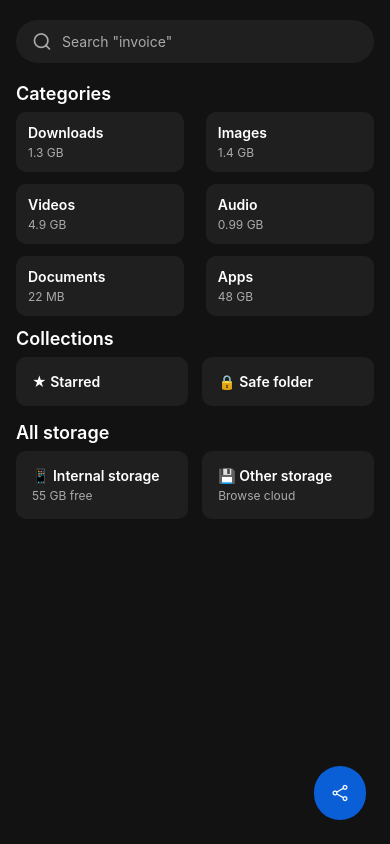
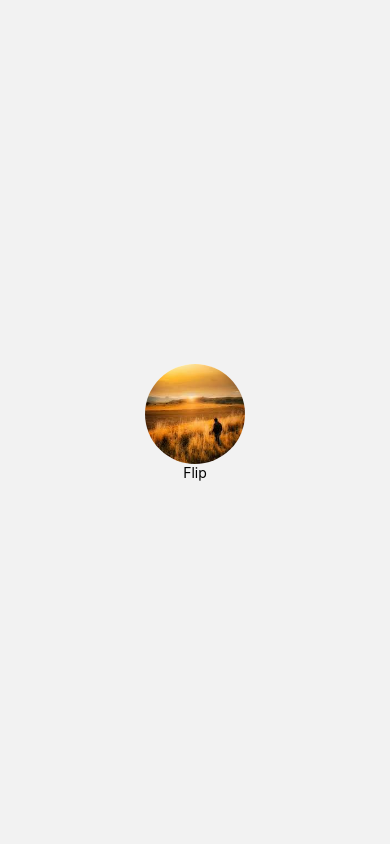
Before and after one commit to Ajay-Singh-Yadav/NativeModuleApp, a React Native app: screen /Splash in a window 390 px wide. Built offline with nearby package versions, Linux system fonts and the light colour scheme.

Commit message:
Reanimated configured

```diff
--- a/App.tsx
+++ b/App.tsx
@@ -12,9 +12,9 @@
   return (
     <NavigationContainer>
       <Stack.Navigator screenOptions={{ headerShown: false }}>
-        {/* <Stack.Screen name="Splash" component={SplashScreen} /> */}
-        <Stack.Screen name="Home" component={HomeScreen} />
-        <Stack.Screen name="Secure" component={SecureScreen} />
+        <Stack.Screen name="Splash" component={SplashScreen} />
+        {/* <Stack.Screen name="Home" component={HomeScreen} />
+        <Stack.Screen name="Secure" component={SecureScreen} /> */}
       </Stack.Navigator>
     </NavigationContainer>
   );
--- a/src/screens/SplashScreen.jsx
+++ b/src/screens/SplashScreen.jsx
@@ -1,14 +1,101 @@
-import { StyleSheet, Text, View } from 'react-native';
+import { Image, StyleSheet, Text, TouchableOpacity, View } from 'react-native';
 import React from 'react';
+import Animated, {
+  useSharedValue,
+  useAnimatedStyle,
+  withSpring,
+} from 'react-native-reanimated';
 
 const SplashScreen = () => {
+  const flip = useSharedValue(0);
+
+  const FrontImage = require('../assets/images/pic1.jpeg');
+
+  const backImage = require('../assets/images/pic2.jpeg');
+
+  const animatedFrontStyle = useAnimatedStyle(() => {
+    return {
+      transform: [{ perspective: 1000 }, { rotateY: `${flip.value + 180}deg` }],
+      opacity: flip.value < 90 ? 1 : 0,
+    };
+  });
+  const animatedBackStyle = useAnimatedStyle(() => {
+    return {
+      transform: [{ perspective: 1000 }, { rotateY: `${flip.value}deg` }],
+      opacity: flip.value >= 90 ? 1 : 0,
+    };
+  });
+
+  const handleFlip = () => {
+    flip.value = withSpring(flip.value === 0 ? 180 : 0);
+  };
+
   return (
-    <View>
-      <Text>SplashScreen</Text>
+    <View style={styles.container}>
+      <View style={{ height: 100, width: 100, position: 'relative' }}>
+        <Animated.View
+          style={[
+            animatedFrontStyle,
+            {
+              position: 'absolute',
+              backgroundColor: '#fff',
+              justifyContent: 'center',
+              alignItems: 'center',
+              height: 100,
+              width: 100,
+              borderRadius: 50,
+            },
+          ]}
+        >
+          <Image
+            source={FrontImage}
+            style={{
+              height: 100,
+              width: 100,
+              borderRadius: 50,
+              resizeMode: 'cover',
+            }}
+          />
+        </Animated.View>
+        {/* second images */}
+        <Animated.View
+          style={[
+            animatedBackStyle,
+            {
+              position: 'absolute',
+              backgroundColor: '#fff',
+              justifyContent: 'center',
+              alignItems: 'center',
+              height: 100,
+              width: 100,
+              borderRadius: 50,
+            },
+          ]}
+        >
+          <Image
+            source={FrontImage}
+            style={{
+              height: 100,
+              width: 100,
+              borderRadius: 50,
+              resizeMode: 'cover',
+            }}
+          />
+        </Animated.View>
+      </View>
+      <TouchableOpacity onPress={handleFlip}>
+        <Text>Flip</Text>
+      </TouchableOpacity>
     </View>
   );
 };
 
 export default SplashScreen;
 
-const styles = StyleSheet.create({});
+const styles = StyleSheet.create({
+  container: {
+    flex: 1,
+    justifyContent: 'center',
+    alignItems: 'center',
+  },
+});
```
